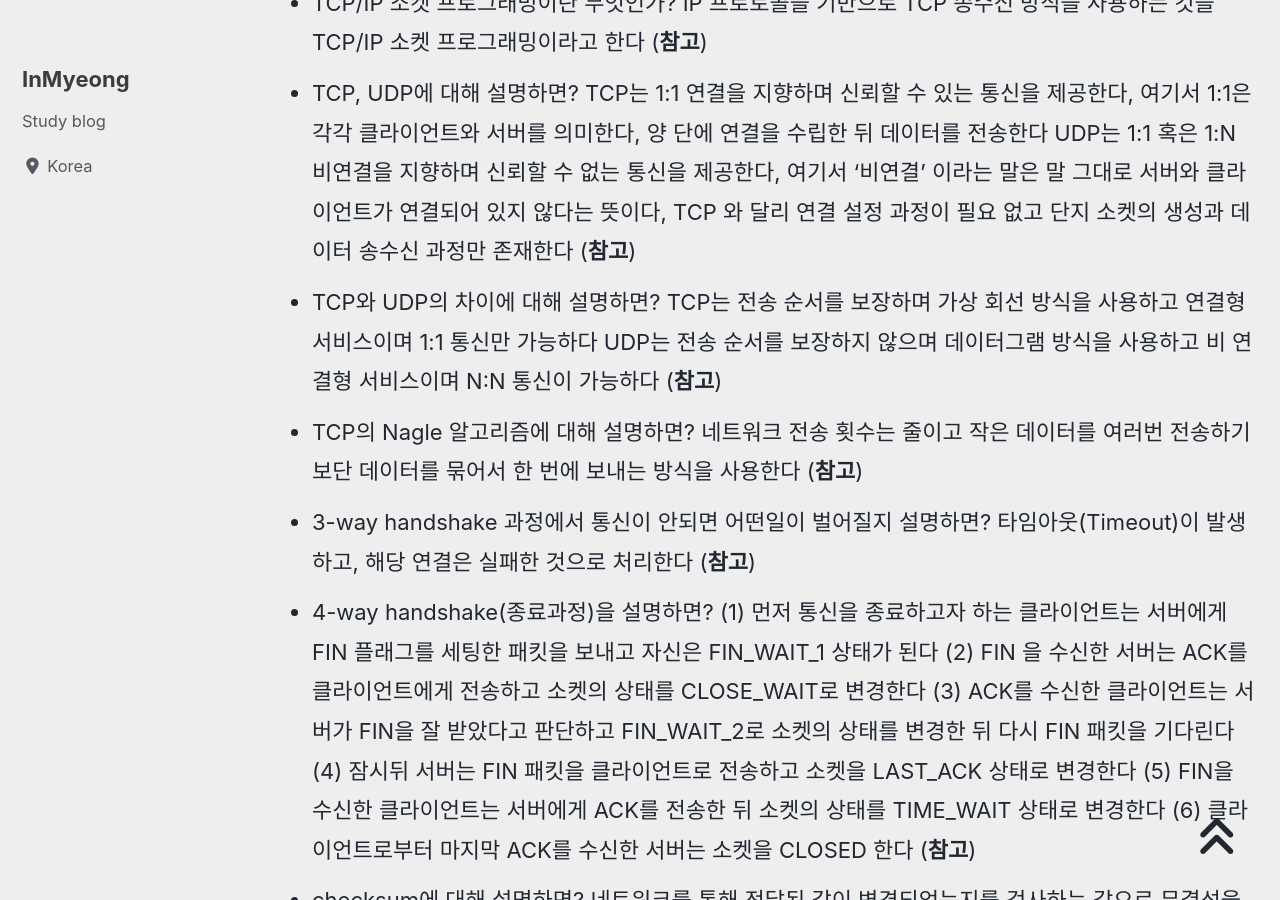
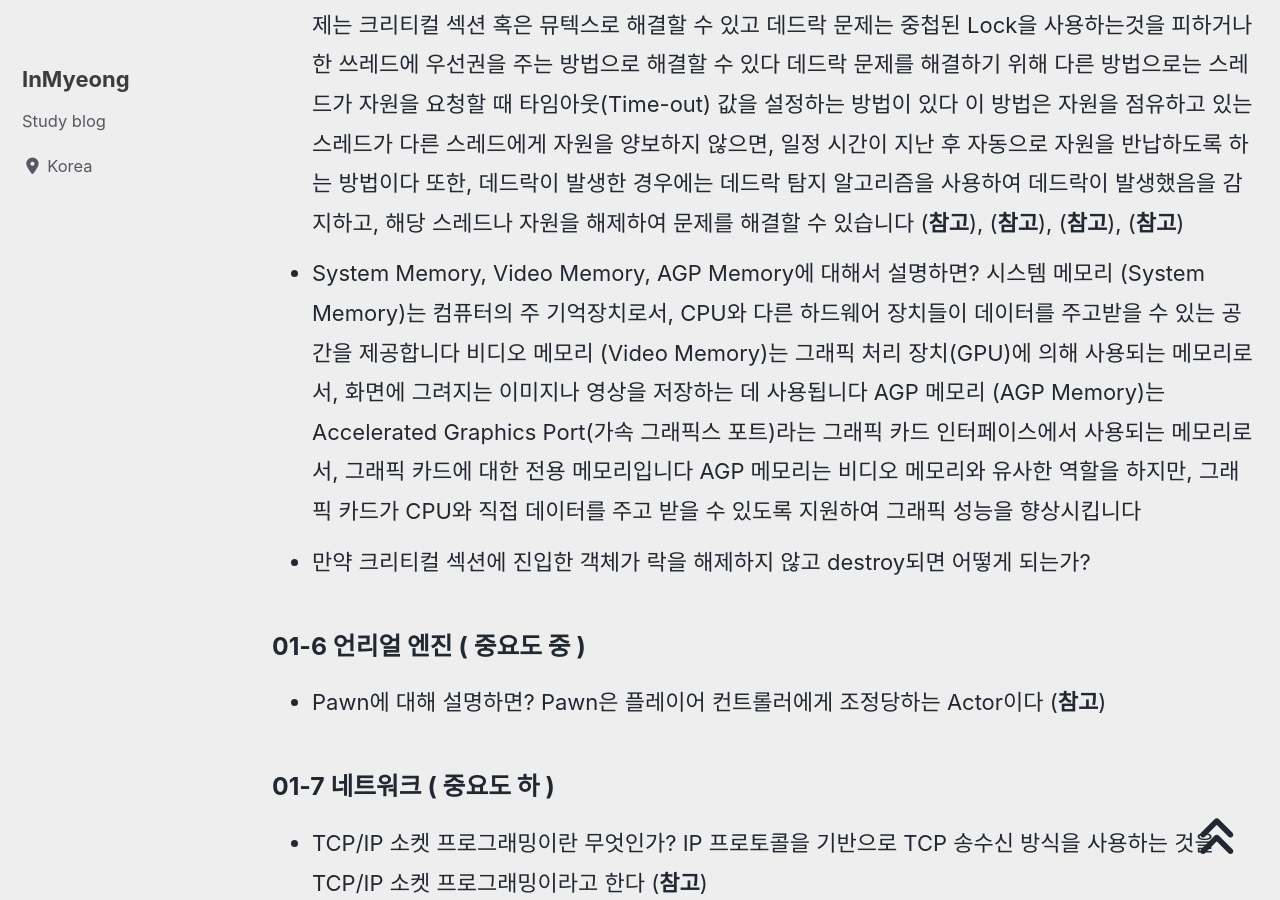
Before and after one commit to devMyeong/devMyeong.github.io, a Jekyll site: the page built from _posts/cs/2022-09-05-블로그-면접준비.md, in a window 1280 px wide and 900 px high, scrolled down 28964 px. Built offline with Jekyll 4.4.1, drawn with Linux system fonts in a browser that asks for light colours; cached includes are drawn as plain includes; nearby versions of some CDN libraries; some web fonts are replaced; comment, search, counter and statistics services are not loaded; some of the changed text lies outside the part shown.

Commit message:
Chore : CS지식 추가

```diff
--- a/_posts/cs/2022-09-05-블로그-면접준비.md
+++ b/_posts/cs/2022-09-05-블로그-면접준비.md
@@ -156,6 +156,8 @@ last_modified_at: 2022-10-30
 - 해시 테이블에서 버킷과 슬롯에 대해 설명하면? 버킷은 여러개의 슬롯을 저장하는 자료구조이다 슬롯은 한 개의 데이터를 저장할 수 있는 공간이다 ([**참고**](https://velog.io/@fore0919/TIL-%EC%9E%90%EB%A3%8C%EA%B5%AC%EC%A1%B0-%ED%95%B4%EC%89%AC%ED%85%8C%EC%9D%B4%EB%B8%94Hash-Table))
 - std::sort와 list.sort의 차이에 대해 설명하면? 구현 방식의 차이는 std::sort는 QuickSort 알고리즘을 사용하여 구현되고 list.sort는 MergeSort 알고리즘을 사용하여 구현된다 두 방식 모두 시간복잡도가 N(logN)인데 list는 메모리 상에서 연속된 공간을 사용하지 않으므로, std::sort보다는 약간 느릴 수 있다 std::sort는 객체의 swap() 함수를 사용하여 객체를 이동시키고, list.sort는 객체의 move() 함수를 사용하여 객체를 이동시키기 때문에 객체가 큰 경우에는 list.sort가 더 효율적일 수 있다
 - stable_sort에 대해 설명하면? sort() 기존 순서를 보장하지 않고 stable_sort() 기존 순서를 보장한다 sort()는 퀵 정렬(QuickSort) 방식이며 stable_sort()는 합병 정렬(MergeSort) 방식이다 ([**참고**](https://zoosso.tistory.com/1085))
+- 벡터의 크기를 재할당할 때 무엇을 사용해야하는가? vector::resize를 사용해야 한다 ([**참고**](https://director-joe.kr/27))
+- 동적 할당과 정적 할당의 개념과 둘의 차이점은 무엇인가? 정적 할당(Static Allocation)은 컴파일 시간에 메모리가 할당되며 프로그램 실행 중에는 변경되지 않습니다 동적 할당(Dynamic Allocation)은 프로그램 실행 중에 메모리를 할당하고 해제하는 것입니다 ([**참고**](https://m.blog.naver.com/PostView.naver?isHttpsRedirect=true&blogId=eludien&logNo=221462352935))
 
 ### 01-3 알고리즘 ( 중요도 상 )
 - QuickSort를 설명하면? 리스트 안에 있는 한 요소를 선택한다 이렇게 고른 원소를 pivot 이라고 한다 -> 피벗 앞에는 피벗보다 값이 작은 모든 원소들이 오고, 피벗 뒤에는 피벗보다 값이 큰 모든 원소들이 오도록 피벗을 기준으로 리스트를 둘로 나눈다 이렇게 배열을 둘로 나누는 것을 분할(Divide) 이라고 한다 분할을 마친 뒤에 피벗은 더 이상 움직이지 않는다 -> 분할된 부분 리스트들에 대해 재귀(Recursion)적으로 이 과정을 반복한다 ([**참고**](https://gyoogle.dev/blog/algorithm/Quick%20Sort.html))
@@ -195,6 +197,10 @@ last_modified_at: 2022-10-30
 - 인덱스 버퍼를 사용하는 이유는? 버텍스 버퍼는 각 폴리곤 마다 정점이 3개씩 존재하기 때문에 큰 도형일 경우 부하가 발생할 수 있다 하지만 인덱스 버퍼는 각 포인트 마다만 정점을 생성하고, 순서만 지정하면 되기 때문에 훨씬 가볍다 참고로 인덱스 순서는 컬링 모드를 사용하기 위해 되도록 시계방향으로 하자 ([**참고**](https://showmiso.tistory.com/142)), ([**참고**](https://carrotclub.tistory.com/16))
 - 깊이버퍼란? 현재 프러스텀에서 모든 픽셀의 깊이값을 기록하는 데 사용합니다 같은 위치에 여러 픽셀이 자리하는 경우 깊이값을 이용하여 어느 픽셀을 사용할 지 고르게 됩니다 ([**참고**](https://blog.nullbus.net/80))
 - 역행렬에 대해 설명하면? 어떤 행렬 A와 곱했을 때 곱셈에 대한 항등원인 단위행렬 E가 나오게 하는 행렬을 행렬 A의 역행렬 이라고 한다 ([**참고**](https://mathbang.net/567))
+- 컬링과 클리핑의 차이점은 무엇인가? 컬링은 불필요한 객체를 제거하고 클리핑은 보이는 영역을 정의하여 그 안의 객체만을 보여주는 기술입니다 ([**참고**](https://doobudubu.tistory.com/m/243))
+- Ambiet, Diffuse, Specular, Emissive의 각각의 특징과 연산과정을 작성하시오 ([**참고**](https://velog.io/@sham/miniRT-%ED%95%B5%EC%8B%AC%EA%B0%9C%EB%85%90-%ED%90%81-%EC%A1%B0%EB%AA%85-%EB%AA%A8%EB%8D%B8))
+- World, View, Projection Transfrom 특징과 연산 과정을 작성하시오 ([**참고**](https://blog.naver.com/jerrypoiu/221509399978)), ([**참고**](https://createcode.tistory.com/15))
+- 프러스텀 컬링의 원리에 대해 설명하면? 절두체 내부에 점이 포함되는지 판단하기 위해서 6개의 평면 방정식에 점의 좌표를 대입해서 모든 평면 방정식의 결과값이 양수(+)면 이 점은 절두체 내부에 포함되어 있는 것이다 ([**참고**](https://lalyns.tistory.com/entry/%ED%94%84%EB%9F%AC%EC%8A%A4%ED%85%80-%EC%BB%AC%EB%A7%81-%EB%B7%B0%EC%A2%8C%ED%91%9C%EA%B3%84-1))
 
 ### 01-5 운영체제 ( 중요도 중 )
 - 운영체제가 사용하는 메모리 영역에 대해 설명하면? OS 메모리 구조는 2가지 영역으로 나누는데 바로 유저 영역, 커널 영역이다 유저영역 메모리는 4가지로 나눠지는데 데이터영역, 힙영역, 코드영역, 스택 영역으로 구분이 된다 그리고 커널 영역은 시스템 운영에 필요한 메모리로 운영체제가 올려져 있다 ([**참고**](https://webstone.tistory.com/96))
@@ -252,6 +258,8 @@ last_modified_at: 2022-10-30
 - C/C++ free/delete 없이 프로그램을 종료한다면? 현대의 Operating System은 Process 종료 시 Process가 사용중인 메모리를 모두 자동으로 반환 시킨다 ([**참고**](https://yhwanp.github.io/2019/12/14/c-delete-free-when-process-exit/))
 - CPU와 GPU의 차이는? 기존의 CPU가 순차적인 처리 방식에 특화되어 있었다면, GPU는 병렬적인(Parallel) 처리 방식에 특화되어 있으며 이로 인해 반복적이고 비슷한 대량의 연산을 수행하는 데에 있어서 속도가 빠릅니다 GPU는 작은 여러개의 코어로 구성된 프로세서입니다 여러 개의 코어가 함께 작동하므로, 여러 코어로 나누어 처리할 수 있는 작업의 경우 GPU가 엄청난 성능 이점을 제공합니다 기존의 CPU가 6-8개의 코어로 구성되어 있다면, GPU는 어떤 GPU인가에 따라 많이 상이하지만 적게는 수백개에서 많게는 수천개의 코어로 구성되어 있습니다 ([**참고**](https://velog.io/@euisuk-chung/CPU%EC%99%80-GPU))
 - 멀티스레드에서 발생할 수 있는 두가지 문제는? 동기화 문제와 데드락 문제가 발생할 수 있다 동기화 문제는 크리티컬 섹션 혹은 뮤텍스로 해결할 수 있고 데드락 문제는 중첩된 Lock을 사용하는것을 피하거나 한 쓰레드에 우선권을 주는 방법으로 해결할 수 있다 데드락 문제를 해결하기 위해 다른 방법으로는 스레드가 자원을 요청할 때 타임아웃(Time-out) 값을 설정하는 방법이 있다 이 방법은 자원을 점유하고 있는 스레드가 다른 스레드에게 자원을 양보하지 않으면, 일정 시간이 지난 후 자동으로 자원을 반납하도록 하는 방법이다 또한, 데드락이 발생한 경우에는 데드락 탐지 알고리즘을 사용하여 데드락이 발생했음을 감지하고, 해당 스레드나 자원을 해제하여 문제를 해결할 수 있습니다 ([**참고**](https://junstar92.tistory.com/184)), ([**참고**](https://modoocode.com/270)), ([**참고**](https://www.ikpil.com/1348)), ([**참고**](https://kukuta.tistory.com/282))
+- System Memory, Video Memory, AGP Memory에 대해서 설명하면? 시스템 메모리 (System Memory)는 컴퓨터의 주 기억장치로서, CPU와 다른 하드웨어 장치들이 데이터를 주고받을 수 있는 공간을 제공합니다 비디오 메모리 (Video Memory)는 그래픽 처리 장치(GPU)에 의해 사용되는 메모리로서, 화면에 그려지는 이미지나 영상을 저장하는 데 사용됩니다 AGP 메모리 (AGP Memory)는 Accelerated Graphics Port(가속 그래픽스 포트)라는 그래픽 카드 인터페이스에서 사용되는 메모리로서, 그래픽 카드에 대한 전용 메모리입니다 AGP 메모리는 비디오 메모리와 유사한 역할을 하지만, 그래픽 카드가 CPU와 직접 데이터를 주고 받을 수 있도록 지원하여 그래픽 성능을 향상시킵니다
+- 만약 크리티컬 섹션에 진입한 객체가 락을 해제하지 않고 destroy되면 어떻게 되는가?
 
 ### 01-6 언리얼 엔진 ( 중요도 중 )
 - Pawn에 대해 설명하면? Pawn은 플레이어 컨트롤러에게 조정당하는 Actor이다 ([**참고**](https://m.blog.naver.com/PostView.naver?isHttpsRedirect=true&blogId=tmddls90&logNo=221950517033))
@@ -357,6 +365,7 @@ last_modified_at: 2022-10-30
 - https://velog.io/@mardi2020/C-%EB%A9%B4%EC%A0%91-%EC%A7%88%EB%AC%B8-%EC%A0%95%EB%A6%AC
 - https://j2hworld.tistory.com/55
 - https://luv-n-interest.tistory.com/1168
+- https://shung2.tistory.com/category/%ED%9A%8C%EC%82%AC/%EB%A9%B4%EC%A0%91
 
 <br>
 
```
Also changed, not shown: other parts of _posts/cs/2022-09-05-블로그-면접준비.md (+1 -1 lines).
